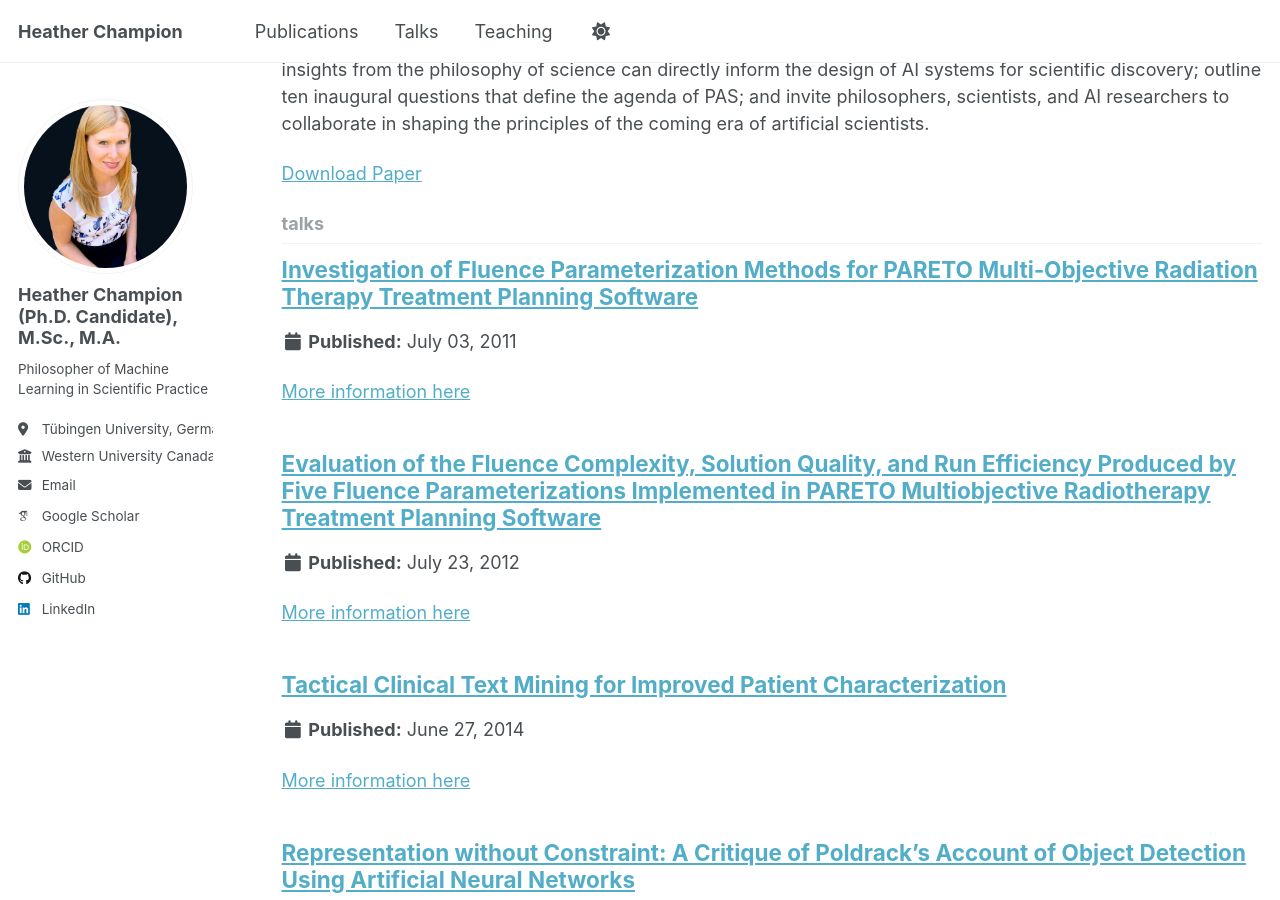
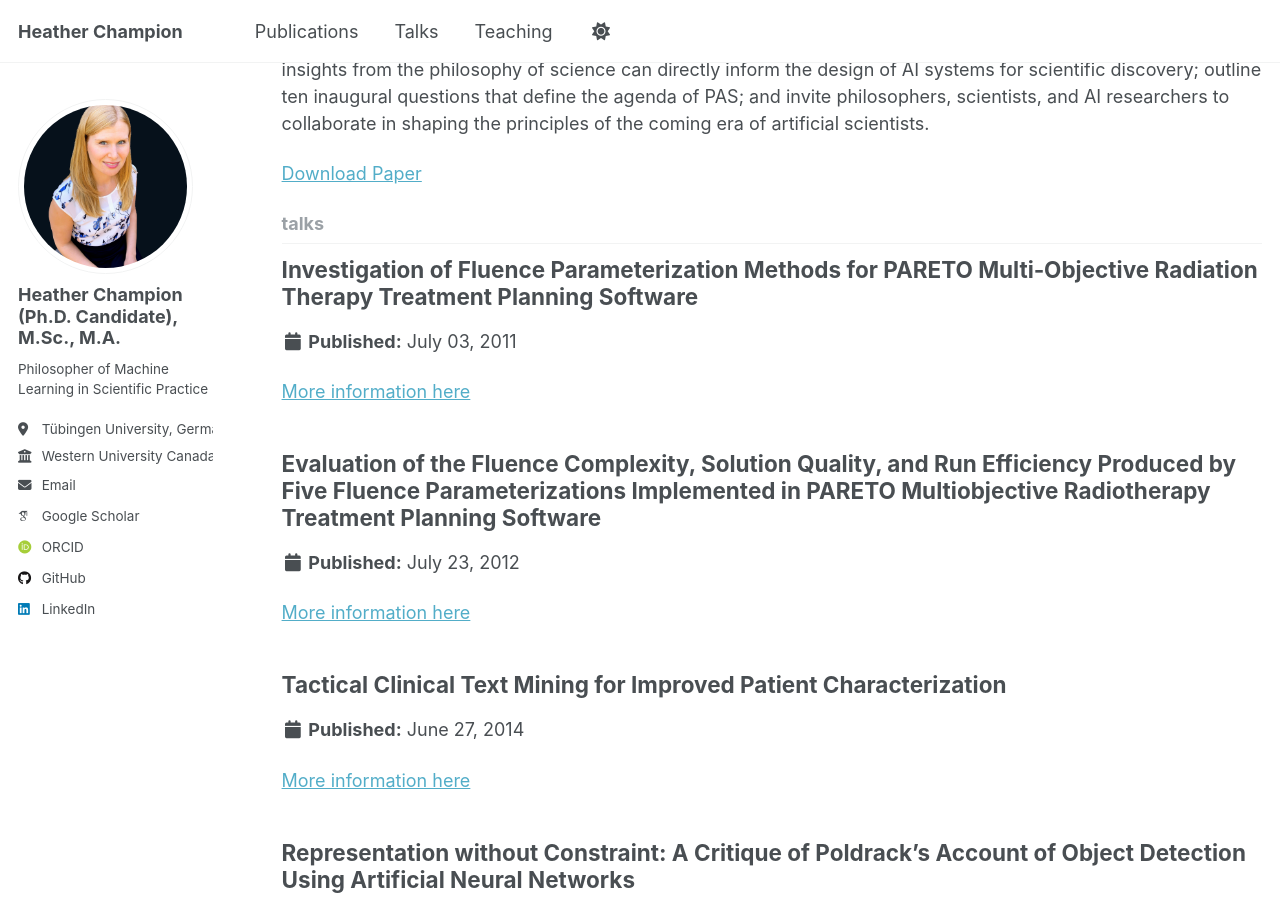
Before and after one commit to liminal-learner/champion, a Jekyll site: the page built from _pages/collection-archive.html, in a window 1280 px wide and 900 px high, scrolled down 3360 px. Built offline with Jekyll 4.4.1, drawn with Linux system fonts in a browser that asks for light colours; some web fonts are replaced; a script that is not in the unit is left out.

Commit message:
remove links from titles of talks

```diff
--- a/_includes/archive-single.html
+++ b/_includes/archive-single.html
@@ -27,7 +27,7 @@
     {% endif %}
 
     <h2 class="archive__item-title" itemprop="headline">
-       {% if post.collection == 'publications' %}
+       {% if post.collection == 'publications' or post.collection == 'talks' %}
        <span style="text-decoration: none !important; color: inherit !important; pointer-events: none;">
         {{ title }}
       {% else %}
```
